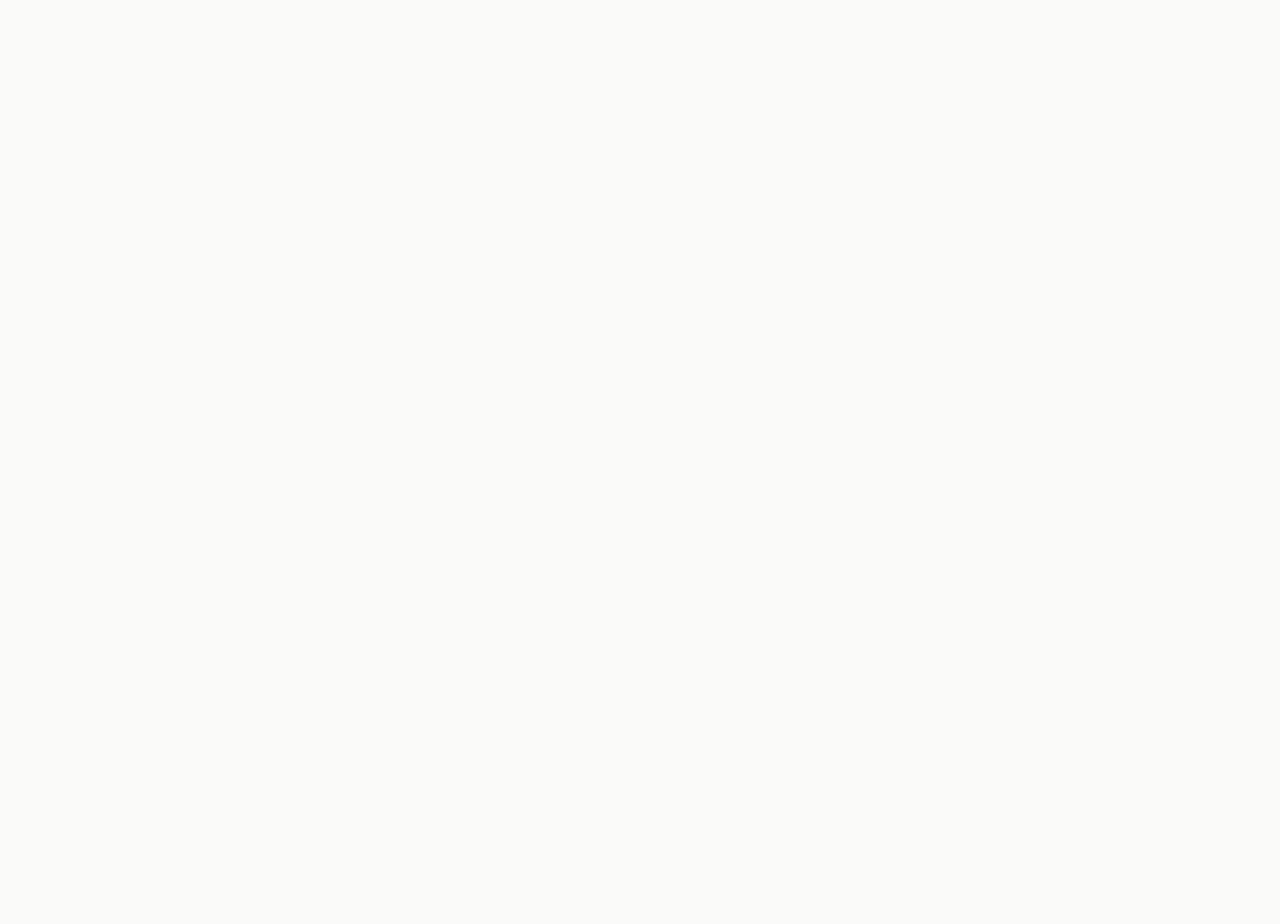
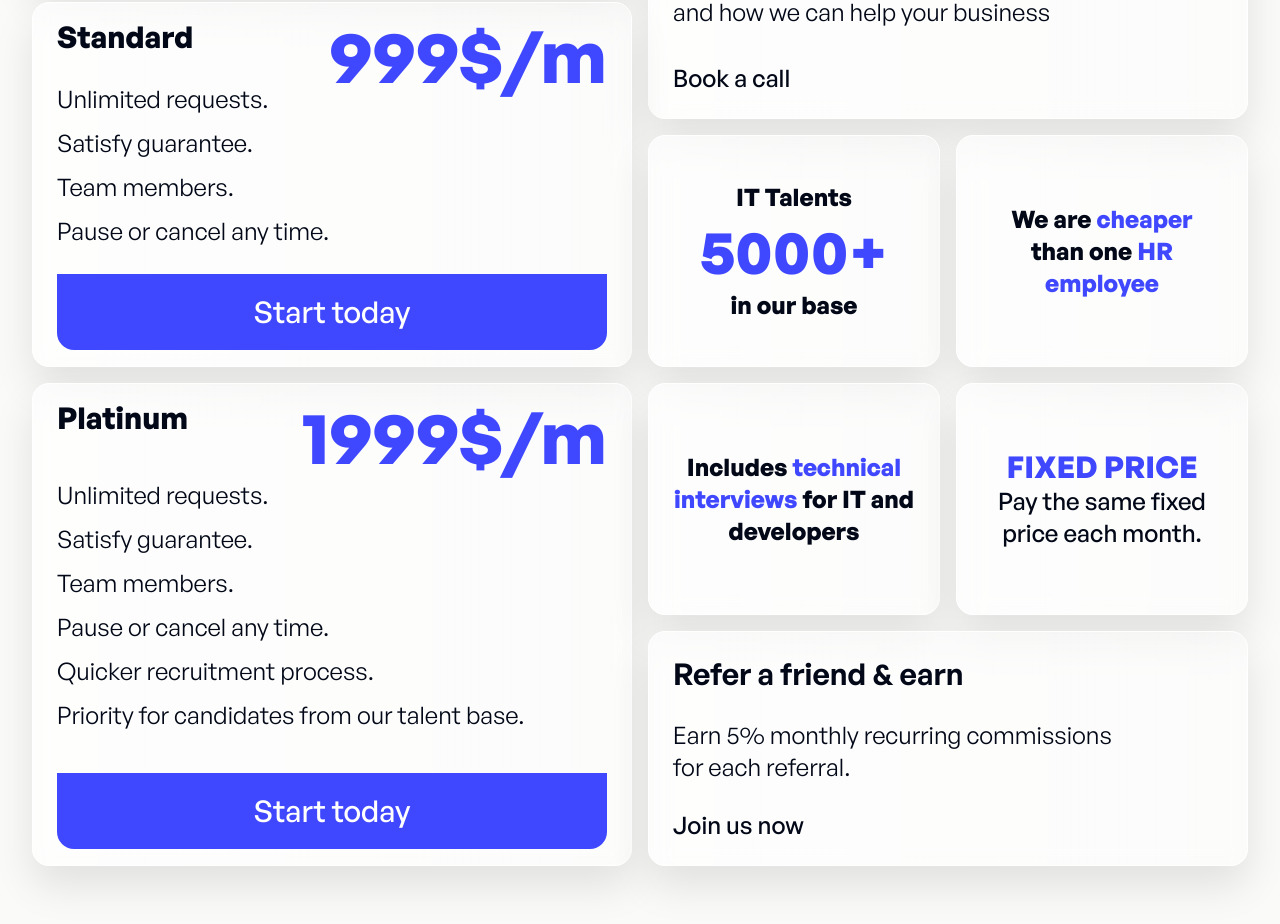
Before and after one commit to OlafStar/TalentHunt, a Next.js app: page / in a window 1280 px wide. Shown: the part 2680-3604 px from the top of the page. Before the commit the page ends 2388 px from the top, so only its background shows below. Built offline with nearby package versions, Linux system fonts and the light colour scheme.

Commit message:
Add subscription offers

```diff
--- a/src/app/page.tsx
+++ b/src/app/page.tsx
@@ -1,6 +1,7 @@
 import BenefitsSection from '~components/organisms/BenefitsSection';
 import DescriptionsSection from '~components/organisms/DescriptionsSection';
 import HeroSection from '~components/organisms/HeroSection';
+import SubscriptionSection from '~components/organisms/SubscriptionSection';
 
 export default function Home() {
     return (
@@ -8,6 +9,7 @@ export default function Home() {
             <HeroSection />
             <DescriptionsSection />
             <BenefitsSection />
+            <SubscriptionSection />
         </main>
     );
 }
--- /dev/null
+++ b/src/components/molecues/BentoBox.tsx
@@ -0,0 +1,15 @@
+import {PropsWithChildren} from 'react';
+
+import {PropsWithClassname} from '~types/general';
+
+const BentoBox = ({children, className}: PropsWithChildren & PropsWithClassname) => {
+    return (
+        <div
+            className={`rounded-[17px] border border-white/100 bg-gradient-to-r from-white/70 to-white/40 shadow-[0_20px_40px_rgba(0,0,0,0.10)] backdrop-blur-[10px] ${className}`}
+        >
+            {children}
+        </div>
+    );
+};
+
+export default BentoBox;
--- a/src/components/organisms/BenefitsSection.tsx
+++ b/src/components/organisms/BenefitsSection.tsx
@@ -1,7 +1,7 @@
 const BenefitsSection = () => {
     return (
         <section className="py-20 flex flex-col justify-center items-center gap-16">
-            <p className="font-bold text-7xl text-center max-w-[800px]">
+            <p className="font-bold text-4xl md:text-7xl text-center max-w-[800px]">
                 {'TalentHunt replace all expensive agencies'}
             </p>
             <div className="grid grid-cols-2">
--- /dev/null
+++ b/src/components/organisms/SubscriptionSection.tsx
@@ -0,0 +1,93 @@
+import BentoBox from '~components/molecues/BentoBox';
+
+const SubscriptionSection = () => {
+    return (
+        <section className="py-40">
+            <div className="grid grid-cols-1 lg:grid-cols-4 lg:grid-rows-[118px_117px_232px_232px_235px] gap-4">
+                <BentoBox className="lg:col-span-2 font-bold text-2xl sm:text-3xl lg:text-5xl flex items-center justify-center p-4 lg:p-0">
+                    {'Subscription Offers'}
+                </BentoBox>
+                <BentoBox className="lg:col-span-2 lg:row-span-2 p-6 flex flex-col justify-between">
+                    <p className="text-xl sm:text-3xl font-semibold">
+                        {'Have Questions?'}
+                    </p>
+                    <p className="sm:text-2xl max-w-[440px] py-6 lg:py-0">
+                        {
+                            'Learn more about how TalentHunt work and how we can help your business'
+                        }
+                    </p>
+                    <p className="sm:text-2xl font-medium">{'Book a call'}</p>
+                </BentoBox>
+                <BentoBox className="lg:col-span-2 lg:row-span-2 py-4 px-6 flex flex-col justify-between relative">
+                    <p className="text-3xl font-bold">{'Standard'}</p>
+                    <div className="flex flex-col gap-3 sm:text-2xl py-6 lg:p-0">
+                        <p>{'Unlimited requests.'}</p>
+                        <p>{'Satisfy guarantee.'}</p>
+                        <p>{'Team members.'}</p>
+                        <p>{'Pause or cancel any time.'}</p>
+                    </div>
+                    <div className='absolute text-mainBlue text-7xl font-bold right-[24px] top-[16px]'>{'999$/m'}</div>
+                    <button className="p-5 w-100 bg-mainBlue text-xl sm:text-3xl font-medium text-white rounded-br-[17px] rounded-bl-[17px]">
+                        {'Start today'}
+                    </button>
+                </BentoBox>
+                <BentoBox className="flex flex-col gap-2 justify-center items-center p-6 font-bold">
+                    <p className="text-xl sm:text-2xl ">{'IT Talents'}</p>
+                    <p className="text-mainBlue text-4xl sm:text-6xl">{'5000+'}</p>
+                    <p className="text-xl sm:text-2xl">{'in our base'}</p>
+                </BentoBox>
+                <BentoBox className="flex items-center justify-center p-4">
+                    <p className="text-xl sm:text-2xl font-bold max-w-[190px] text-center">
+                        {`We are `}
+                        <span className="text-mainBlue">{`cheaper `}</span>{' '}
+                        {`than one `}
+                        <span className="text-mainBlue">{`HR employee`}</span>
+                    </p>
+                </BentoBox>
+                <BentoBox className="lg:col-span-2 lg:row-span-2 py-4 px-6 flex flex-col justify-between relative">
+                    <p className="text-3xl font-bold">{'Platinum'}</p>
+                    <div className="flex flex-col gap-3 sm:text-2xl py-6 lg:p-0">
+                        <p>{'Unlimited requests.'}</p>
+                        <p>{'Satisfy guarantee.'}</p>
+                        <p>{'Team members.'}</p>
+                        <p>{'Pause or cancel any time.'}</p>
+                        <p>{'Quicker recruitment process.'}</p>
+                        <p>{'Priority for candidates from our talent base.'}</p>
+                    </div>
+                    <div className='absolute text-mainBlue text-7xl font-bold right-[24px] top-[16px]'>{'1999$/m'}</div>
+                    <button className="p-5 w-100 bg-mainBlue text-xl sm:text-3xl font-medium text-white rounded-br-[17px] rounded-bl-[17px]">
+                        {'Start today'}
+                    </button>
+                </BentoBox>
+                <BentoBox className="p-4 flex items-center justify-center">
+                    <p className="text-xl sm:text-2xl font-bold text-center">
+                        {`Includes `}
+                        <span className="text-mainBlue">{`technical interviews `}</span>
+                        {`for IT and developers`}
+                    </p>
+                </BentoBox>
+                <BentoBox className="p-4 flex justify-center items-center">
+                    <div className="flex flex-col text-center">
+                        <p className="text-mainBlue font-bold text-2xl sm:text-3xl">
+                            {'FIXED PRICE'}
+                        </p>
+                        <p className="font-medium text-xl sm:text-2xl">
+                            {'Pay the same fixed price each month.'}
+                        </p>
+                    </div>
+                </BentoBox>
+                <BentoBox className="lg:col-span-2 p-6 flex flex-col justify-between">
+                    <p className="text-xl sm:text-3xl font-semibold">
+                        {'Refer a friend & earn'}
+                    </p>
+                    <p className="sm:text-2xl max-w-[440px] py-6 lg:p-0">
+                        {'Earn 5% monthly recurring commissions for each referral.'}
+                    </p>
+                    <p className="sm:text-2xl font-medium">{'Join us now'}</p>
+                </BentoBox>
+            </div>
+        </section>
+    );
+};
+
+export default SubscriptionSection;
--- /dev/null
+++ b/src/types/general.ts
@@ -0,0 +1,3 @@
+export type PropsWithClassname = {
+  className?: string;
+}
```
